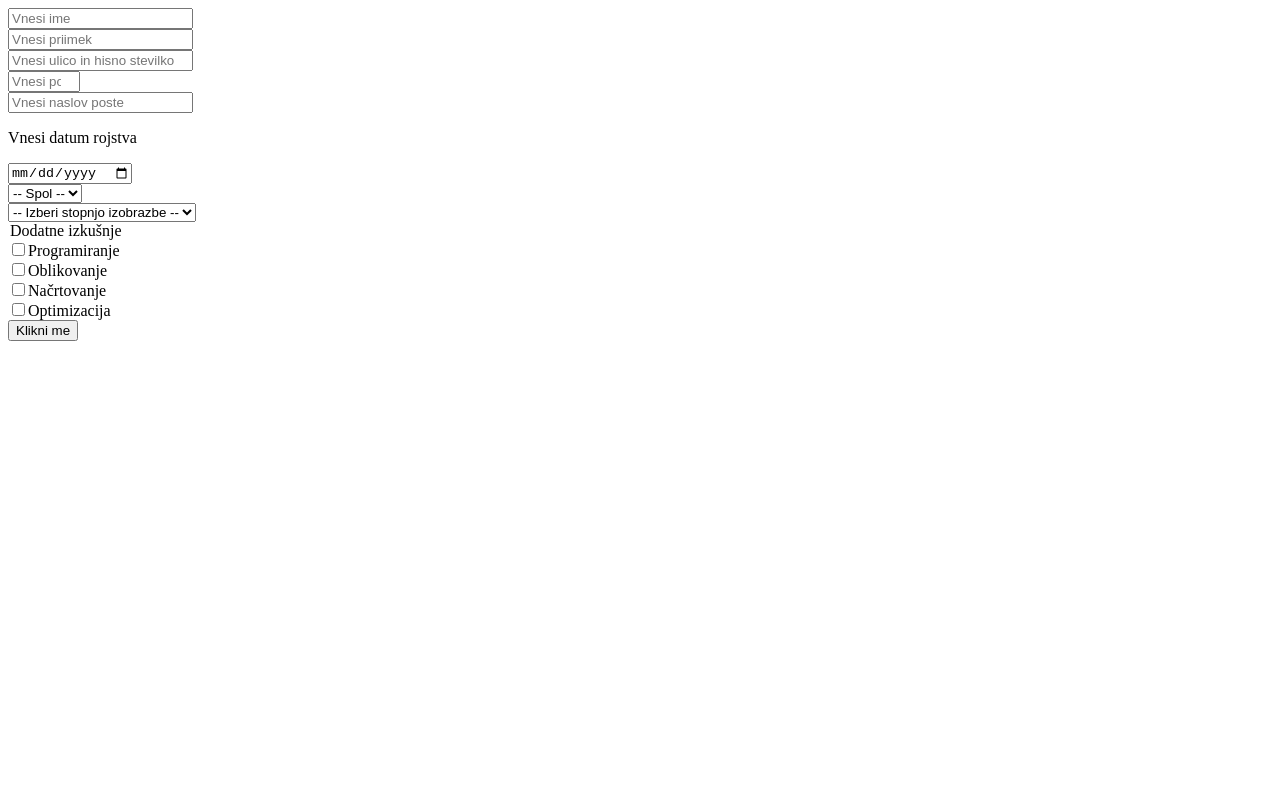
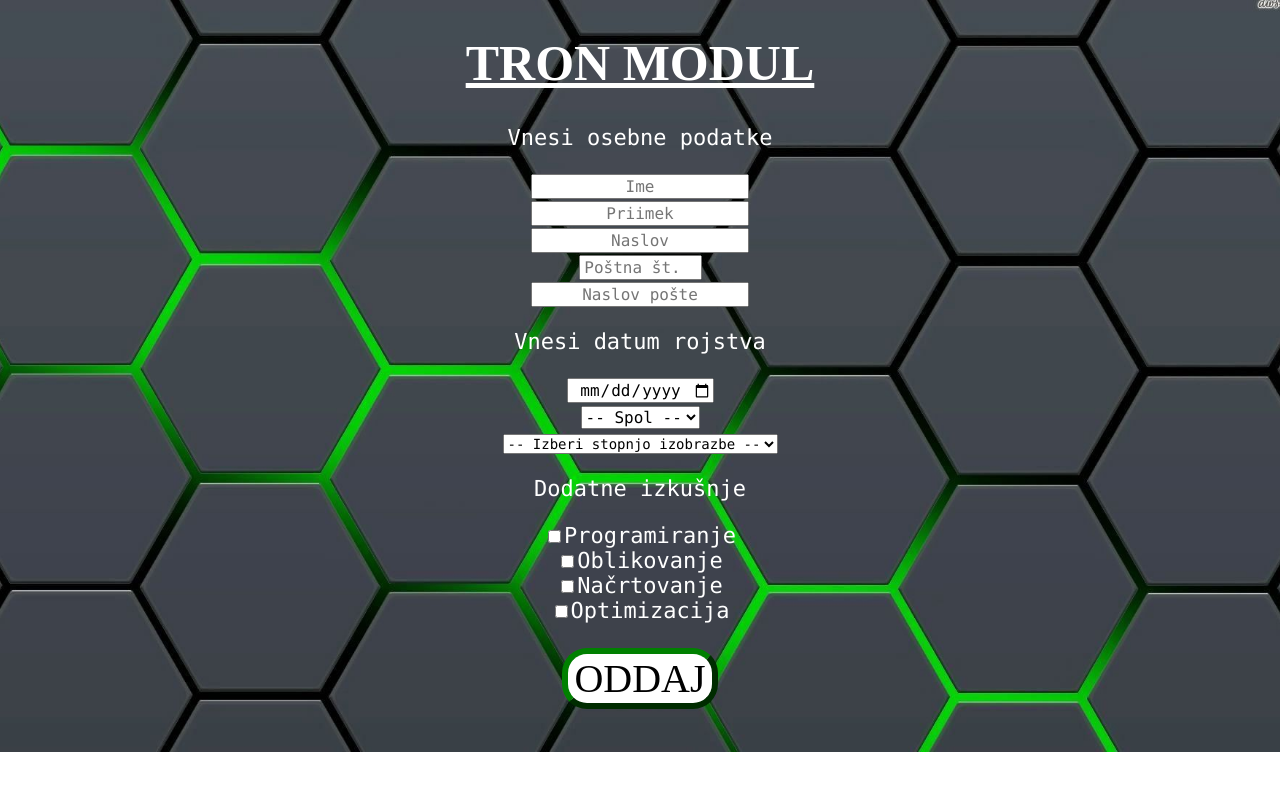
Before and after one commit to DaPonte39/naloga, a plain HTML site: page index.html in a window 1280 px wide. Drawn offline with Linux system fonts and the light colour scheme.

Commit message:
Add files via upload

```diff
--- a/index.html
+++ b/index.html
@@ -1,18 +1,30 @@
 <!DOCTYPE html>
 <html lang="en">
 <head>
+<link rel="stylesheet" href="portal_style.css">
     <meta charset="UTF-8">
     <meta name="viewport" content="width=device-width, initial-scale=1.0">
     <title>Vnosna forma</title>
     <script type="text/javascript" src="javascript.js"></script>
 </head>
 <body>
+  <style>
+  body {
+  background-image: url('hexagon.jpg');
+  background-repeat: no-repeat;
+  background-position: center;
+  background-size: 1400px;
+}
+  </style>
+  <h1> TRON MODUL
+  </h1>
     <form onsubmit="sprejmi()">
-        <input id="Ime" type="text" placeholder="Vnesi ime" maxlength="35" required><br>
-        <input id="Priimek" type="text" placeholder="Vnesi priimek" maxlength="35" required><br>
-        <input id="Naslov" type="text" placeholder="Vnesi ulico in hisno stevilko" maxlength="35" required><br>
-        <input id="Posta_Stevilka" type="number" placeholder="Vnesi postno stevilko" min="1000" max="9999" required><br>
-        <input id="Posta_Naziv" type="text" placeholder="Vnesi naslov poste" maxlength="35" required><br>
+        <p> Vnesi osebne podatke</p>
+        <input id="Ime" type="text" placeholder="Ime" maxlength="35" required><br>
+        <input id="Priimek" type="text" placeholder="Priimek" maxlength="35" required><br>
+        <input id="Naslov" type="text" placeholder="Naslov" maxlength="35" required><br>
+        <input id="Posta_Stevilka" type="number" placeholder="Poštna št." min="1" max="888800000" required><br>
+        <input id="Posta_Naziv" type="text" placeholder="Naslov pošte" maxlength="35" required><br>
         <p>Vnesi datum rojstva</p>
         <input id="Datum" type="date" required><br>
 
@@ -24,19 +36,19 @@
 
         <select id="Stopnja_Izobrazbe" required>
             <option disabled selected value="">-- Izberi stopnjo izobrazbe --</option>
-            <option value="0">IV</option>
-            <option value="5">V</option>
-            <option value="10">VI</option>
-            <option value="15">VII</option>
+            <option value="0">IV.</option>
+            <option value="5">V.</option>
+            <option value="10">VI.</option>
+            <option value="15">VII.</option>
         </select><br>
 
-        <legend>Dodatne izkušnje</legend>
+        <p>Dodatne izkušnje</p>
         <input type="checkbox" name="Dodatna_Znanja" value="5">Programiranje<br>
         <input type="checkbox" name="Dodatna_Znanja" value="2">Oblikovanje<br>
         <input type="checkbox" name="Dodatna_Znanja" value="3">Načrtovanje<br>
         <input type="checkbox" name="Dodatna_Znanja" value="1">Optimizacija<br>
 
-        <button id="Oddaj" type="submit" >Klikni me</button>
+        <button id="Oddaj" type="submit" >Oddaj</button>
     </form>
 </body>
 </html>
--- /dev/null
+++ b/portal_style.css
@@ -0,0 +1,69 @@
+h1 {
+  font-family: TR2N;
+  font-size: 50px;
+  text-decoration: underline;
+  text-decoration-color: white;
+  text-decoration-style: solid;
+}
+
+body {
+  font-family: Consolas;
+  font-size: 22px;
+  color: white;
+  text-align: center;
+}
+
+#Ime {
+  font-family: Consolas;
+  text-align: center;
+  font-size: 16px;
+}
+#Priimek {
+  font-family: Consolas;
+  text-align: center;
+  font-size: 16px;
+}
+#Naslov {
+  font-family: Consolas;
+  text-align: center;
+  font-size: 16px;
+}
+#Posta_Stevilka {
+  font-family: Consolas;
+  text-align: center;
+  font-size: 16px;
+}
+#Posta_Naziv {
+  font-family: Consolas;
+  text-align: center;
+  font-size: 16px;
+}
+#Datum {
+  font-family: Consolas;
+  text-align: center;
+  font-size: 16px;
+}
+#Spol {
+  font-family: Consolas;
+  font-size: 16px;
+}
+#Stopnja_Izobrazbe {
+  font-family: Consolas;
+  font-size: 14px;
+}
+
+button {
+  font-family: TR2N;
+  font-size: 40px;
+  background-color: white;
+  text-transform: uppercase;
+  margin-top: 25px;
+  border-width: 6px;
+  border-color: green;
+  border-radius: 25px;
+  color: black;
+}
+button:hover {
+  background-color: black;
+  color: green;
+}
```
Also changed, not shown: hexagon.jpg (added), 1 other file.
